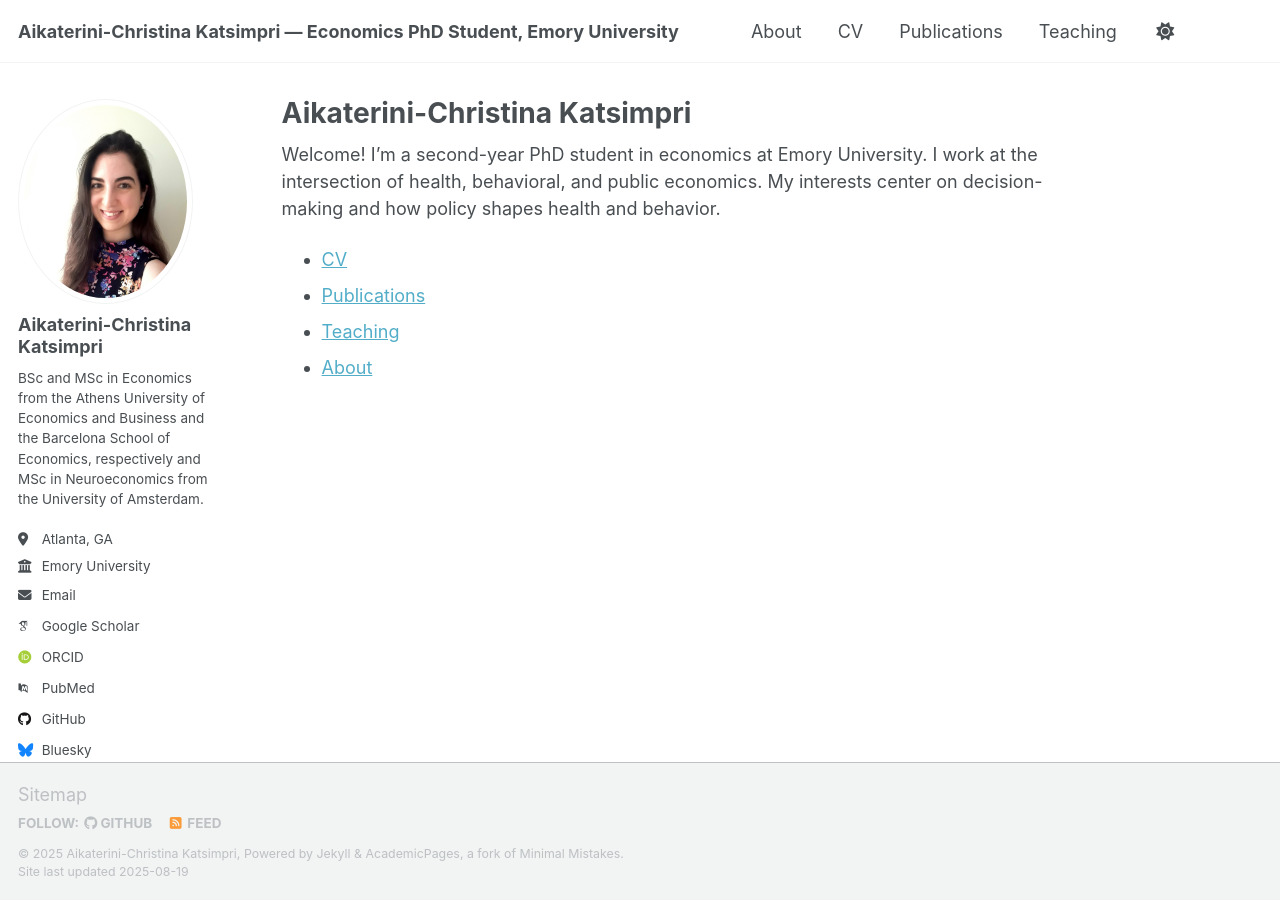
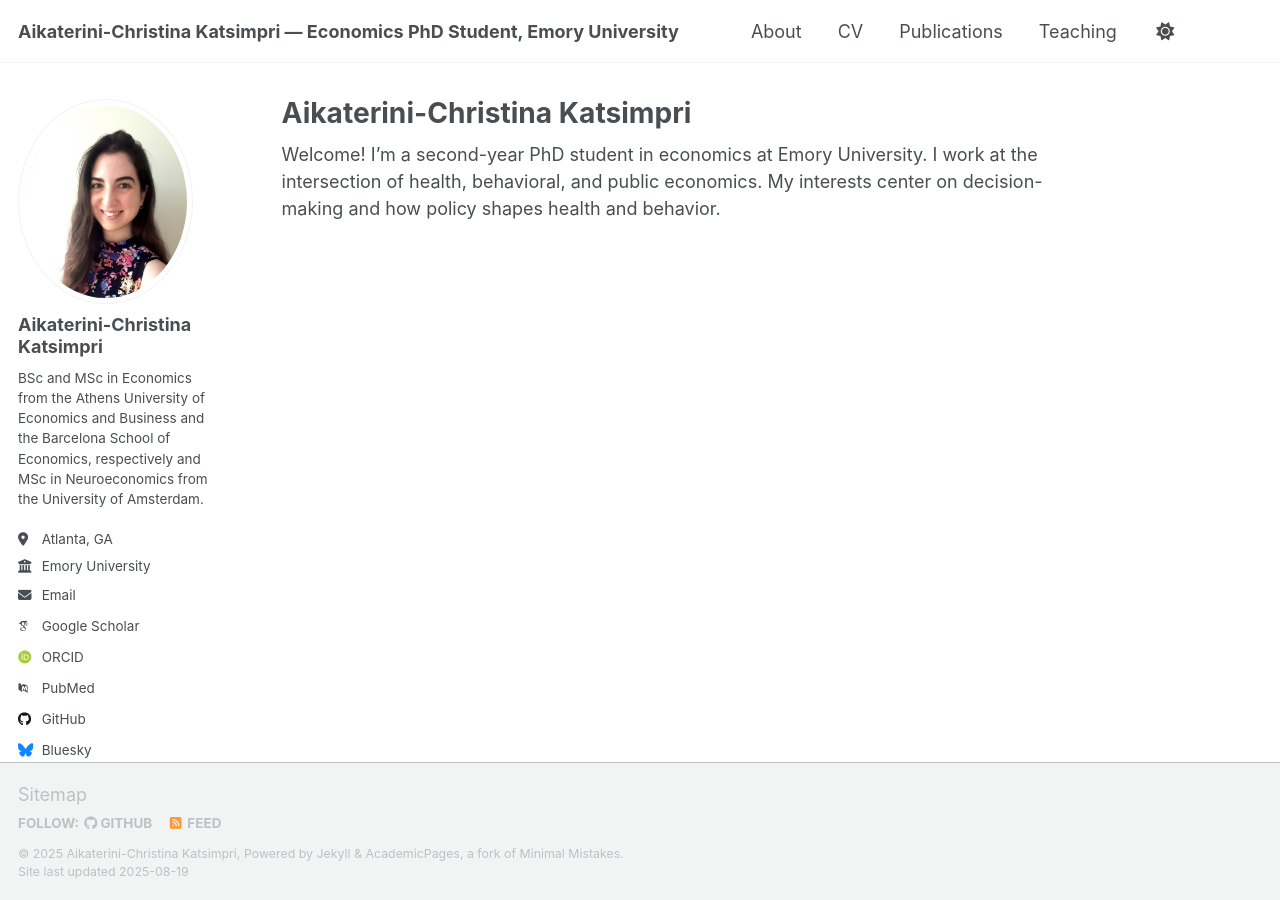
Before and after one commit to akatsim22/akatsim22.github.io, a Jekyll site: the page built from index.md, in a window 1280 px wide. Built offline with Jekyll 4.4.1, drawn with Linux system fonts in a browser that asks for light colours; some web fonts are replaced; a script that is not in the unit is left out.

Commit message:
Update index.md

```diff
--- a/index.md
+++ b/index.md
@@ -5,8 +5,3 @@ author_profile: true
 ---
 
 Welcome! I’m a second-year PhD student in economics at Emory University. I work at the intersection of health, behavioral, and public economics. My interests center on decision-making and how policy shapes health and behavior.
-
-- [CV]({{ '/cv/' | relative_url }})
-- [Publications]({{ '/publications/' | relative_url }})
-- [Teaching]({{ '/teaching/' | relative_url }})
-- [About]({{ '/about/' | relative_url }})
```
